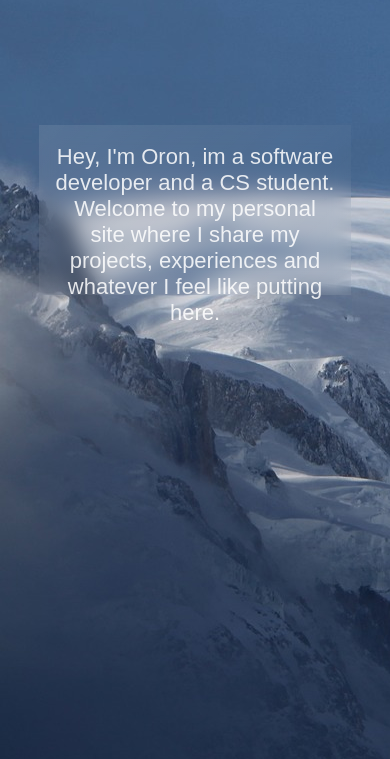
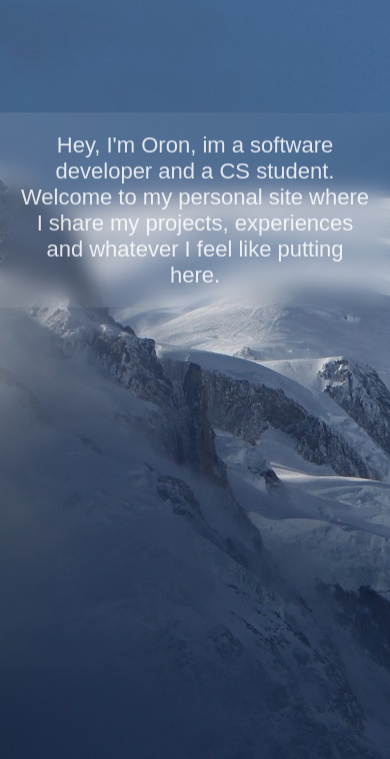
Before and after one commit to Oron-Paz/PersonalWebsiteOronPaz, a plain HTML site: page index.html in a window 390 px wide. Shown: the part 85-844 px from the top of the page. Drawn offline with nearby package versions, Linux system fonts and the light colour scheme.

Commit message:
Add files via upload

```diff
--- a/index.html
+++ b/index.html
@@ -44,7 +44,7 @@
   <script type="text/javascript">
     $(document).ready(function(){
       $(window).scroll(function(){
-        if($(this).scrollTop() > 100){
+        if($(this).scrollTop() > 40){
           $(".header__background").css({"opacity" : "1"})
         }
         else{
--- a/style.css
+++ b/style.css
@@ -46,19 +46,9 @@ a {
 
   }
 
-
-
-  .nav {
-
-  }
-
   .nav__list {
     display: flex;
     column-gap: 40px;
-  }
-
-  .nav__item {
-
   }
 
   .nav__link {
@@ -113,30 +103,29 @@ a {
   }
 
   .introduction{
+    padding-top: 3%;
+    padding-bottom: 3%;
     z-index: 900;
     width: 80%;
-    /*background: rgb(29, 75, 125);*/
     background: linear-gradient(135deg, rgba(255, 255, 255, 0.1), rgba(255, 255, 255, 0));
     backdrop-filter: blur(10px);
     -webkit-backdrop-filter: blur(10px);
     box-shadow: 0 0 5px 1px rgba(255, 255, 255, 0);
-    height: 110px;
+    height: auto;
     position: absolute;
     top: 35%; left: 50%;
     transform: translate(-50%, -50%);
-
-  }
-
-  .intro__text{
     text-align: center;
-    margin-top: 19px;
     font-size: 22px;
     color: rgba(255, 255, 255, 0.85);
     padding-left: 5%;
     padding-right: 5%;
-    padding-top: 1%;
+    display: flex;
+    flex-direction: row;
+    justify-content: space-around;
 
   }
+
 
   .hamburger{
     z-index: 951;
@@ -154,7 +143,7 @@ a {
     background-color: white;
   }
 
-  @media(max-width:730px){
+  @media(max-width:620px){
     .hamburger{
         display:block;
     }
@@ -180,12 +169,10 @@ a {
 
     }
     .introduction{
-        height: 170px;
-    }
-    .intro__text{
-        padding-left: 5%;
-        padding-right: 5%;
-        padding-top: 0%;
+      padding-top: 5%;
+      padding-bottom: 5%;
+      width: 100%;
+
     }
     .nav__item{
         margin: 16px 0;
@@ -208,8 +195,8 @@ a {
         overflow: hidden;
         margin: 0;
         opacity: 0;
-        backdrop-filter: blur(10px);
-        -webkit-backdrop-filter: blur(10px);
+        backdrop-filter: blur(15px);
+        -webkit-backdrop-filter: blur(15px);
     }
 
     body.active{
```
